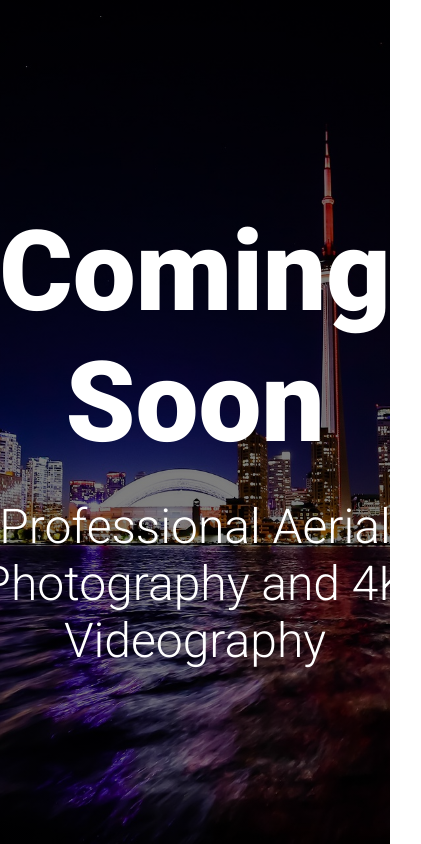
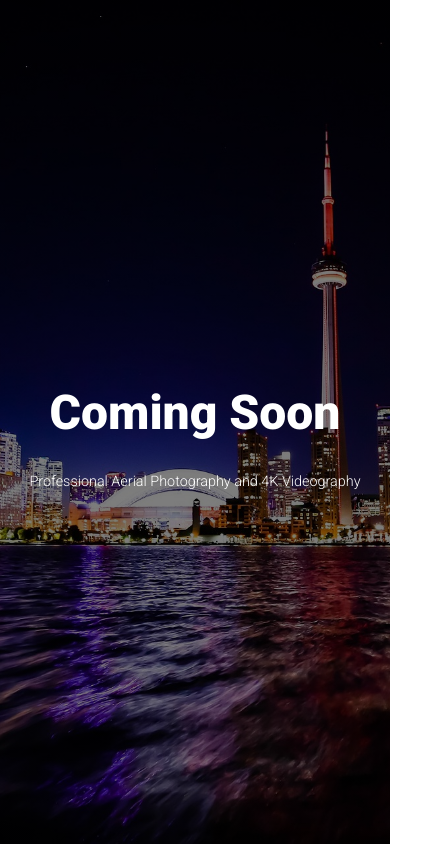
Before and after one commit to elevationlens/website, a plain HTML site: page index.html in a window 390 px wide. Shown: the whole page, 421 px wide, since content can reach past the window. Drawn offline with Linux system fonts and the light colour scheme.

Commit message:
Update style.css

```diff
--- a/style.css
+++ b/style.css
@@ -65,3 +65,12 @@ img {
     font-weight: 300;
     font-size: 3rem;
 }
+
+@media screen and (max-width: 700px) {
+    .title {
+        font-size: 3rem;
+    }
+    .subtitle {
+        font-size: 0.9rem;
+    }
+}
```
